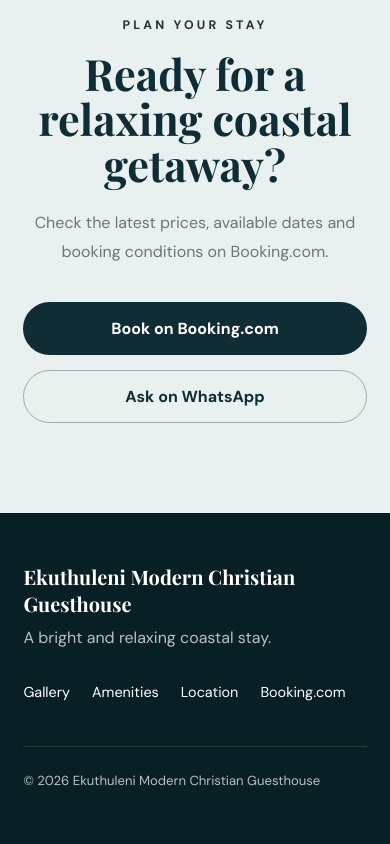
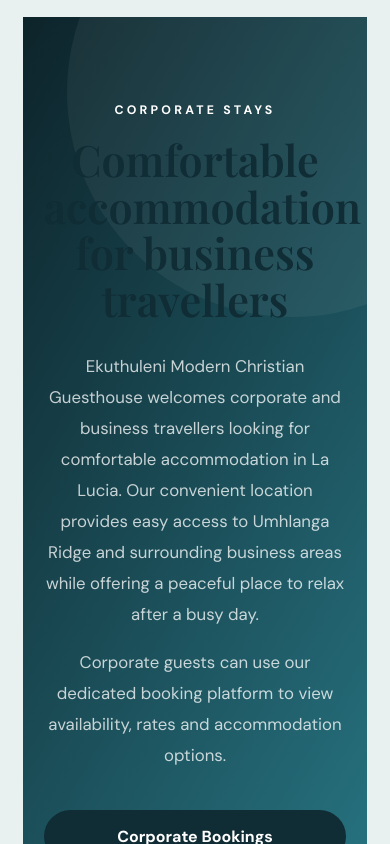
Before and after one commit to MihirSingh06/holiday-home-website, a React (Vite) app: page / in a window 390 px wide. Shown: the part 9180-10024 px from the top of the page. Built offline with nearby package versions, Linux system fonts and the light colour scheme.

Commit message:
Add corporate booking section

```diff
--- a/src/App.css
+++ b/src/App.css
@@ -636,6 +636,56 @@
   background: rgba(255, 255, 255, 0.08);
 }
 
+.corporate-section {
+  position: relative;
+  padding: 120px 8%;
+  overflow: hidden;
+  color: var(--white);
+  background:
+    linear-gradient(
+      120deg,
+      rgba(9, 31, 38, 0.98),
+      rgba(23, 107, 122, 0.92)
+    );
+}
+
+.corporate-section::after {
+  position: absolute;
+  top: -150px;
+  right: -150px;
+  width: 450px;
+  height: 450px;
+  content: "";
+  border-radius: 50%;
+  background: rgba(255, 255, 255, 0.05);
+}
+
+.corporate-content {
+  position: relative;
+  z-index: 2;
+  max-width: 800px;
+}
+
+.corporate-content h2 {
+  max-width: 750px;
+  margin: 0 0 28px;
+  font-family: "Playfair Display", serif;
+  font-size: clamp(2.7rem, 5vw, 4.8rem);
+  font-weight: 600;
+  line-height: 1.08;
+}
+
+.corporate-content > p:not(.eyebrow) {
+  max-width: 720px;
+  color: rgba(255, 255, 255, 0.76);
+  font-size: 1.05rem;
+  line-height: 1.85;
+}
+
+.corporate-button {
+  margin-top: 22px;
+}
+
 @media (max-width: 1000px) {
   .about-grid,
   .location-section {
@@ -661,6 +711,14 @@
 }
 
 @media (max-width: 760px) {
+
+  .corporate-section {
+  padding: 85px 6%;
+}
+
+.corporate-content h2 {
+  font-size: 2.7rem;
+}
   .navbar {
     padding: 17px 5%;
   }
--- a/src/App.jsx
+++ b/src/App.jsx
@@ -191,6 +191,11 @@
           <a href="#location" onClick={() => setMenuOpen(false)}>
             Location
           </a>
+
+          <a href="#corporate" onClick={() => setMenuOpen(false)}>
+            Corporate
+          </a>
+
           <a
             className="nav-book-button"
             href={bookingUrl}
@@ -435,6 +440,45 @@
           whileInView="visible"
           viewport={{ once: true, amount: 0.25 }}
         >
+
+          <motion.section
+  className="corporate-section"
+  id="corporate"
+  initial={{ opacity: 0, y: 45 }}
+  whileInView={{ opacity: 1, y: 0 }}
+  transition={{ duration: 0.7 }}
+  viewport={{ once: true, amount: 0.2 }}
+>
+  <div className="corporate-content">
+    <p className="eyebrow">Corporate Stays</p>
+
+    <h2>Comfortable accommodation for business travellers</h2>
+
+    <p>
+      Ekuthuleni Modern Christian Guesthouse welcomes corporate and business
+      travellers looking for comfortable accommodation in La Lucia.
+      Our convenient location provides easy access to Umhlanga Ridge and
+      surrounding business areas while offering a peaceful place to relax
+      after a busy day.
+    </p>
+
+    <p>
+      Corporate guests can use our dedicated booking platform to view
+      availability, rates and accommodation options.
+    </p>
+
+    <a
+      className="primary-button corporate-button"
+      href="https://site.nightsbridge.com/"
+      target="_blank"
+      rel="noopener noreferrer"
+    >
+      Corporate Bookings
+    </a>
+  </div>
+</motion.section>
+
+
           <p className="eyebrow">Plan your stay</p>
           <h2>Ready for a relaxing coastal getaway?</h2>
           <p>
```
